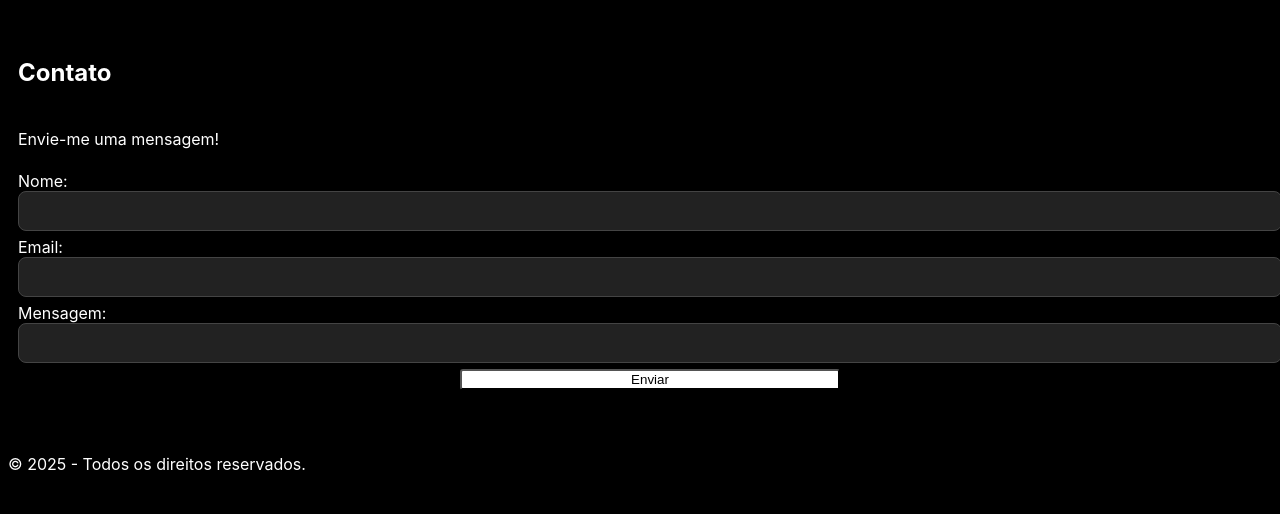
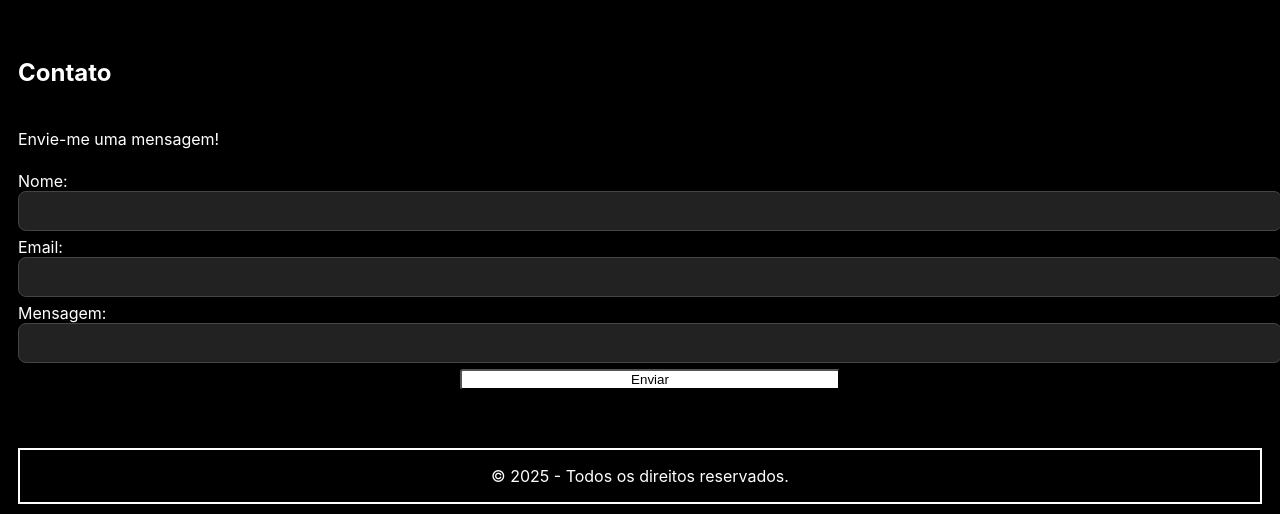
Before and after one commit to Vy0618/Coding, a plain HTML site: page MeuPortifolio/index.html in a window 1280 px wide. Shown: the part 1262-1776 px from the top of the page. Before the commit the page ends 1752 px from the top, so only its background shows below. Drawn offline with Linux system fonts and the light colour scheme.

Commit message:
Update style.css

```diff
--- a/MeuPortifolio/css/style.css
+++ b/MeuPortifolio/css/style.css
@@ -49,6 +49,16 @@ nav li{
 }
 }
 
+footer{
+    border: solid white 2px;
+    margin-left: 10px;
+    margin-right: 10px;
+    margin-bottom: 10px;
+
+   p{ text-align: center;
+   }
+
+}
 
 .icons{
     display: flex;
@@ -62,7 +72,7 @@ color:rgb(55, 55, 255);
 }
 a:visited{
     transition: 0.1s;
-    color:rgb(55, 55, 255)
+    color:rgb(255, 255, 255)
 }
 
 }
@@ -174,6 +184,6 @@ button{
 
 
 button:hover{
-         background-color:rgb(55, 55, 255);
+         background-color:rgb(80, 0, 172);
         color: rgb(0, 0, 0);
     }
```
